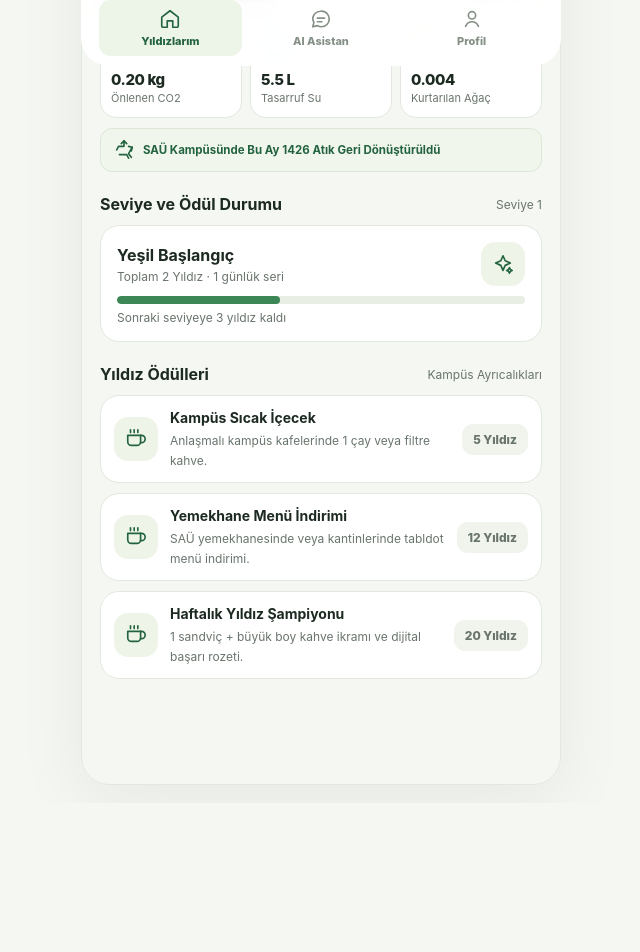
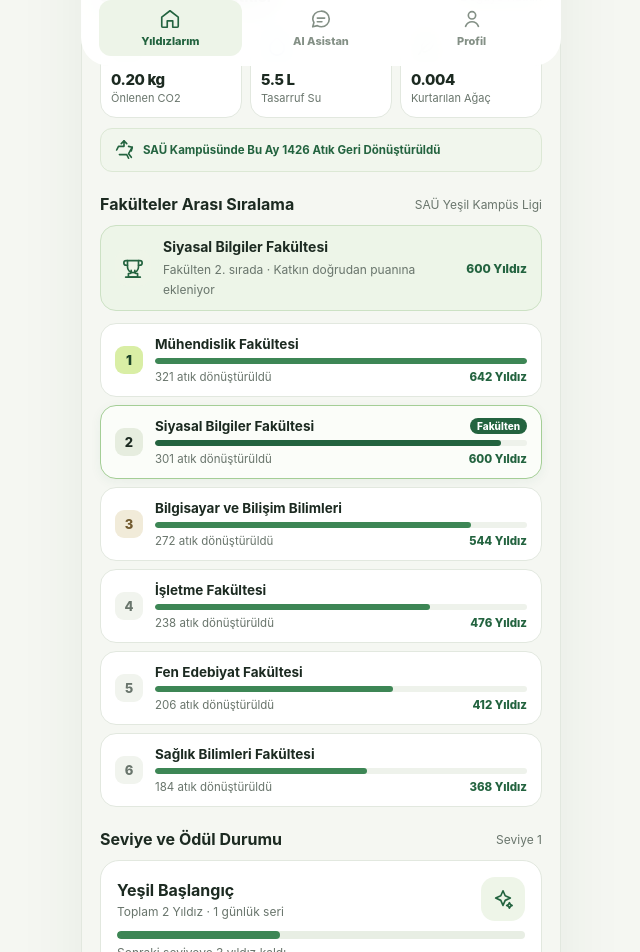
Before and after one commit to ensozdn/yesil-adim-, a React (Vite) app: page / in a window 1280 px wide. Shown: the part 716-1668 px from the top of the page, without its empty margins (319-959 px from the left). Before the commit the page ends 1519 px from the top, so only its background shows below. Built offline with nearby package versions, Linux system fonts and the light colour scheme.

Commit message:
Implement Task 5: Modular Faculty Leaderboard with real-time SAU rankings

```diff
--- a/src/App.tsx
+++ b/src/App.tsx
@@ -10,9 +10,11 @@ import { Icon } from './components/Icon';
 import { ImpactCard } from './components/ImpactCard';
 import { RewardModal } from './components/RewardModal';
 import { QrScannerModal } from './components/QrScannerModal';
+import { FacultyLeaderboard } from './components/FacultyLeaderboard';
 import { analyzeWasteInput } from './services/wasteAiService';
 import { calculateEcoImpact } from './services/impactService';
 import { checkScanEligibility } from './services/cooldownService';
+import { getFacultyStandings } from './services/leaderboardService';
 import './styles.css';
 
 const STORAGE_KEY = 'green-step-wallet-v1';
@@ -269,6 +271,7 @@ export const App: React.FC = () => {
 
   const levelInfo = getLevelData(wallet.lifetimeStars);
   const ecoImpact = calculateEcoImpact(wallet.lifetimeStars, wallet.history);
+  const facultyStandings = getFacultyStandings(wallet.profile.department, wallet.lifetimeStars);
   const weeklyRewardTarget = 20;
   const starProgressPercent = Math.min(100, (wallet.stars / weeklyRewardTarget) * 100);
 
@@ -364,6 +367,8 @@ export const App: React.FC = () => {
           </div>
 
           <ImpactCard impact={ecoImpact} />
+
+          <FacultyLeaderboard standings={facultyStandings} />
 
           <div className="sectionhead">
             <strong>Seviye ve Ödül Durumu</strong>
--- /dev/null
+++ b/src/components/FacultyLeaderboard.tsx
@@ -0,0 +1,73 @@
+import React from 'react';
+import type { FacultyStanding } from '../types';
+import { Icon } from './Icon';
+
+interface FacultyLeaderboardProps {
+  standings: FacultyStanding[];
+}
+
+export const FacultyLeaderboard: React.FC<FacultyLeaderboardProps> = ({ standings }) => {
+  const maxStars = standings.length > 0 ? standings[0].stars : 1;
+  const userFaculty = standings.find((s) => s.isUserFaculty);
+
+  return (
+    <div className="leaderboard-container">
+      <div className="sectionhead">
+        <strong>Fakülteler Arası Sıralama</strong>
+        <span className="small">SAÜ Yeşil Kampüs Ligi</span>
+      </div>
+
+      {userFaculty && (
+        <div className="user-faculty-highlight-bar">
+          <div className="taskicon sm-icon">
+            <Icon name="trophy" size={18} />
+          </div>
+          <div className="taskmeta">
+            <strong>{userFaculty.name}</strong>
+            <span>Fakülten {userFaculty.rank}. sırada · Katkın doğrudan puanına ekleniyor</span>
+          </div>
+          <span className="taskxp">{userFaculty.stars} Yıldız</span>
+        </div>
+      )}
+
+      <div className="leaderboard-list">
+        {standings.map((item) => {
+          const percent = Math.min(100, Math.round((item.stars / maxStars) * 100));
+          return (
+            <div
+              key={item.id}
+              className={`leaderboard-row ${item.isUserFaculty ? 'user-active-faculty' : ''}`}
+            >
+              <div className={`rank-badge rank-${item.rank}`}>
+                {item.rank}
+              </div>
+
+              <div className="leaderboard-meta">
+                <div className="leaderboard-title-row">
+                  <strong className="faculty-name">{item.name}</strong>
+                  {item.isUserFaculty && (
+                    <span className="user-faculty-tag">Fakülten</span>
+                  )}
+                </div>
+
+                <div className="leaderboard-track">
+                  <div
+                    className="leaderboard-fill"
+                    style={{ width: `${percent}%` }}
+                  />
+                </div>
+
+                <div className="leaderboard-subline">
+                  <span>{item.recycledCount} atık dönüştürüldü</span>
+                  <span className="leaderboard-stars-val">{item.stars} Yıldız</span>
+                </div>
+              </div>
+            </div>
+          );
+        })}
+      </div>
+    </div>
+  );
+};
+
+export default FacultyLeaderboard;
--- a/src/components/Icon.tsx
+++ b/src/components/Icon.tsx
@@ -133,6 +133,16 @@ export const Icon: React.FC<IconProps> = ({ name, className = 'ico', size = 22 }
             <path d="M12 6v6l4 2" />
           </>
         );
+      case 'trophy':
+        return (
+          <>
+            <path d="M6 9H4.5a2.5 2.5 0 0 1 0-5H6" />
+            <path d="M18 9h1.5a2.5 2.5 0 0 0 0-5H18" />
+            <path d="M4 22h16" />
+            <path d="M10 14.66V17c0 .55-.45 1-1 1H7v4h10v-4h-2c-.55 0-1-.45-1-1v-2.34" />
+            <path d="M6 4h12v7a6 6 0 0 1-12 0V4Z" />
+          </>
+        );
       case 'leaf':
       default:
         return (
--- /dev/null
+++ b/src/services/leaderboardService.ts
@@ -0,0 +1,97 @@
+import type { FacultyStanding } from '../types';
+
+interface FacultyBase {
+  id: string;
+  name: string;
+  baseStars: number;
+  baseRecycled: number;
+}
+
+const FACULTY_LIST: FacultyBase[] = [
+  {
+    id: 'eng',
+    name: 'Mühendislik Fakültesi',
+    baseStars: 642,
+    baseRecycled: 321
+  },
+  {
+    id: 'sbf',
+    name: 'Siyasal Bilgiler Fakültesi',
+    baseStars: 598,
+    baseRecycled: 299
+  },
+  {
+    id: 'ceng',
+    name: 'Bilgisayar ve Bilişim Bilimleri',
+    baseStars: 544,
+    baseRecycled: 272
+  },
+  {
+    id: 'bus',
+    name: 'İşletme Fakültesi',
+    baseStars: 476,
+    baseRecycled: 238
+  },
+  {
+    id: 'fed',
+    name: 'Fen Edebiyat Fakültesi',
+    baseStars: 412,
+    baseRecycled: 206
+  },
+  {
+    id: 'health',
+    name: 'Sağlık Bilimleri Fakültesi',
+    baseStars: 368,
+    baseRecycled: 184
+  }
+];
+
+export function resolveFacultyId(department: string): string {
+  const norm = (department || '').toLocaleLowerCase('tr-TR');
+  if (norm.includes('bilgisayar') || norm.includes('yazılım') || norm.includes('bilişim')) {
+    return 'ceng';
+  }
+  if (norm.includes('mühendis') || norm.includes('makine') || norm.includes('elektrik') || norm.includes('endüstri')) {
+    return 'eng';
+  }
+  if (norm.includes('işletme') || norm.includes('yönetim') || norm.includes('pazarlama')) {
+    return 'bus';
+  }
+  if (norm.includes('sağlık') || norm.includes('hemşire') || norm.includes('tıp')) {
+    return 'health';
+  }
+  if (norm.includes('edebiyat') || norm.includes('fizik') || norm.includes('kimya') || norm.includes('tarih')) {
+    return 'fed';
+  }
+  return 'sbf';
+}
+
+export function getFacultyStandings(
+  userDepartment: string,
+  userLifetimeStars: number
+): FacultyStanding[] {
+  const userFacultyId = resolveFacultyId(userDepartment);
+
+  const standings = FACULTY_LIST.map((f) => {
+    const isUserFaculty = f.id === userFacultyId;
+    const additionalStars = isUserFaculty ? Math.max(0, userLifetimeStars) : 0;
+    const totalStars = f.baseStars + additionalStars;
+    const totalRecycled = f.baseRecycled + additionalStars;
+
+    return {
+      id: f.id,
+      name: f.name,
+      stars: totalStars,
+      recycledCount: totalRecycled,
+      rank: 1,
+      isUserFaculty
+    };
+  });
+
+  standings.sort((a, b) => b.stars - a.stars);
+
+  return standings.map((item, index) => ({
+    ...item,
+    rank: index + 1
+  }));
+}
--- a/src/styles.css
+++ b/src/styles.css
@@ -1136,6 +1136,141 @@ input:checked + .slider:before {
   transform: translateX(18px);
 }
 
+.leaderboard-container {
+  margin: 22px 0 10px;
+}
+
+.user-faculty-highlight-bar {
+  background: #edf5e8;
+  border: 1px solid #cce1c4;
+  border-radius: 16px;
+  padding: 12px 14px;
+  display: flex;
+  align-items: center;
+  gap: 12px;
+  margin-bottom: 12px;
+}
+
+.sm-icon {
+  width: 36px;
+  height: 36px;
+  border-radius: 11px;
+}
+
+.leaderboard-list {
+  display: grid;
+  gap: 8px;
+}
+
+.leaderboard-row {
+  background: white;
+  border: 1px solid var(--line);
+  border-radius: 16px;
+  padding: 12px 14px;
+  display: flex;
+  align-items: center;
+  gap: 12px;
+  transition: all 0.2s ease;
+}
+
+.leaderboard-row.user-active-faculty {
+  border-color: #a4ce96;
+  background: #fbfdf9;
+  box-shadow: 0 3px 12px rgba(35, 99, 63, 0.06);
+}
+
+.rank-badge {
+  width: 28px;
+  height: 28px;
+  border-radius: 9px;
+  background: #f1f4ee;
+  color: var(--muted);
+  display: grid;
+  place-items: center;
+  font-size: 13px;
+  font-weight: 850;
+  flex-shrink: 0;
+}
+
+.rank-badge.rank-1 {
+  background: #d9eea5;
+  color: #1a4227;
+  font-weight: 900;
+}
+
+.rank-badge.rank-2 {
+  background: #e6eddf;
+  color: var(--ink);
+}
+
+.rank-badge.rank-3 {
+  background: #f1ebd9;
+  color: #725b30;
+}
+
+.leaderboard-meta {
+  flex: 1;
+  min-width: 0;
+}
+
+.leaderboard-title-row {
+  display: flex;
+  align-items: center;
+  justify-content: space-between;
+  gap: 8px;
+  margin-bottom: 6px;
+}
+
+.faculty-name {
+  font-size: 13.5px;
+  color: var(--ink);
+  white-space: nowrap;
+  overflow: hidden;
+  text-overflow: ellipsis;
+}
+
+.user-faculty-tag {
+  background: var(--green);
+  color: white;
+  font-size: 10px;
+  font-weight: 850;
+  padding: 2px 7px;
+  border-radius: 999px;
+  flex-shrink: 0;
+}
+
+.leaderboard-track {
+  height: 6px;
+  background: #eef2eb;
+  border-radius: 99px;
+  overflow: hidden;
+  margin-bottom: 6px;
+}
+
+.leaderboard-fill {
+  height: 100%;
+  background: var(--green2);
+  border-radius: 99px;
+  transition: width 0.35s ease;
+}
+
+.user-active-faculty .leaderboard-fill {
+  background: var(--green);
+}
+
+.leaderboard-subline {
+  display: flex;
+  justify-content: space-between;
+  align-items: center;
+  font-size: 11.5px;
+  color: var(--muted);
+}
+
+.leaderboard-stars-val {
+  font-weight: 800;
+  color: var(--green);
+}
+
 @media (min-width: 600px) {
   body {
     padding: 18px 0;
```
Also changed, not shown: src/types.ts (+11 -1 lines).
